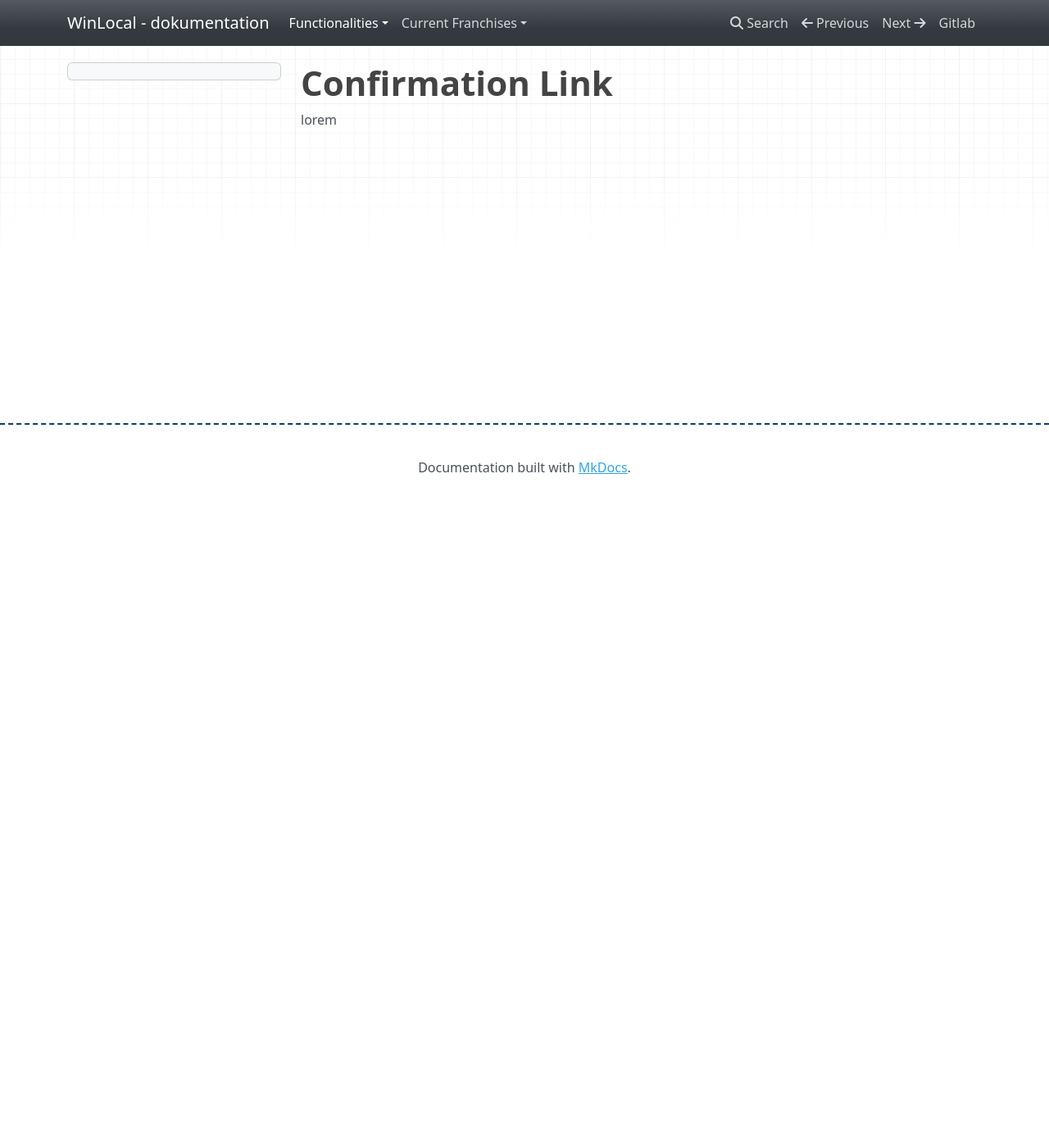
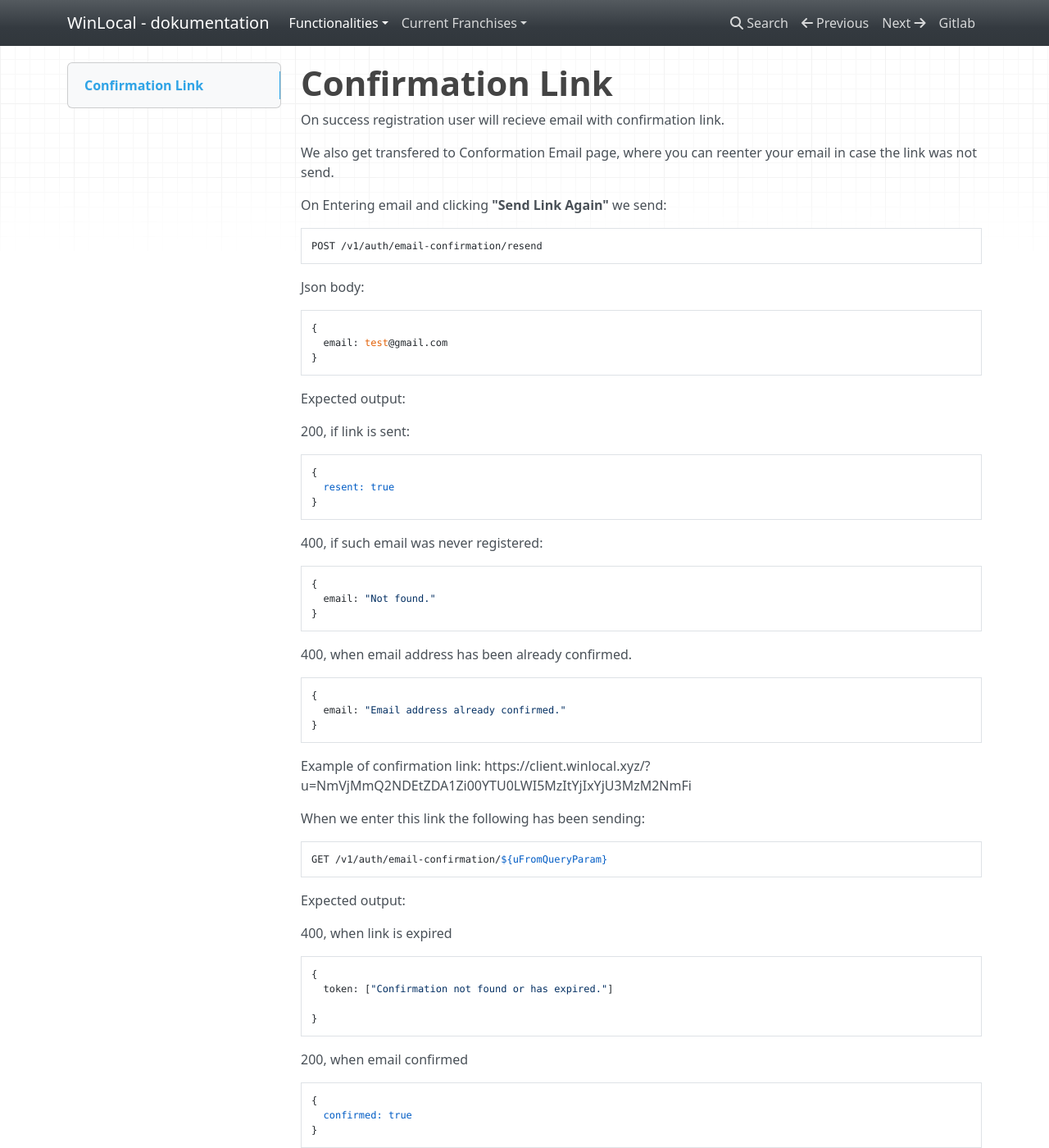
Before and after one commit to kalniei/wl-docs, an MkDocs documentation site: the page built from docs/account/confirmation-link.md, in a window 1280 px wide and 1400 px high. Shown: the whole window at 82% size. Built offline with MkDocs 1.6.1, drawn with Linux system fonts in a browser that asks for light colours; nearby versions of some CDN libraries.

Commit message:
Confirmation link

````diff
--- a/docs/account/confirmation-link.md
+++ b/docs/account/confirmation-link.md
@@ -1,3 +1,74 @@
-###### Confirmation Link
+# Confirmation Link
 
-lorem
+On success registration user will recieve email with confirmation link.
+
+We also get transfered to Conformation Email page, where you can reenter your email in case the link was not send.
+
+On Entering email and clicking **"Send Link Again"** we send:
+
+```
+POST /v1/auth/email-confirmation/resend
+```
+
+Json body:
+
+```
+{
+  email: test@gmail.com
+}
+```
+
+Expected output:
+
+200, if link is sent:
+
+```
+{
+  resent: true
+}
+```
+
+400, if such email was never registered:
+
+```
+{
+  email: "Not found."
+}
+```
+
+400, when email address has been already confirmed.
+
+```
+{
+  email: "Email address already confirmed."
+}
+```
+
+
+
+Example of confirmation link: https://client.winlocal.xyz/?u=NmVjMmQ2NDEtZDA1Zi00YTU0LWI5MzItYjIxYjU3MzM2NmFi
+
+When we enter this link the following has been sending:
+
+```
+GET /v1/auth/email-confirmation/${uFromQueryParam}
+```
+
+Expected output:
+
+400, when link is expired
+
+```
+{
+  token: ["Confirmation not found or has expired."]
+
+}
+```
+
+200, when email confirmed
+
+```
+{
+  confirmed: true
+}
+```
````
